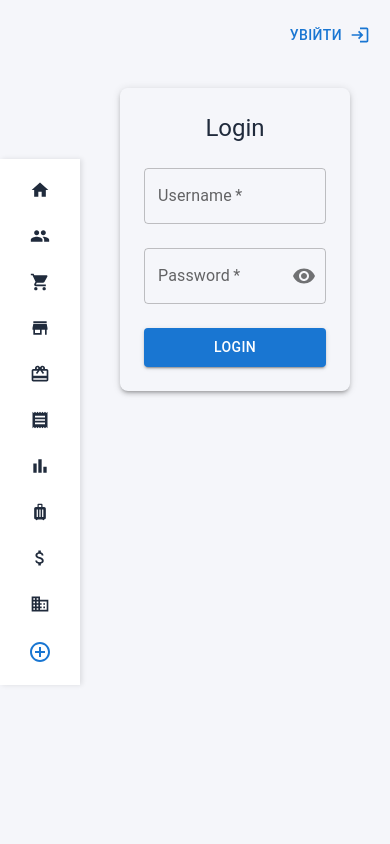
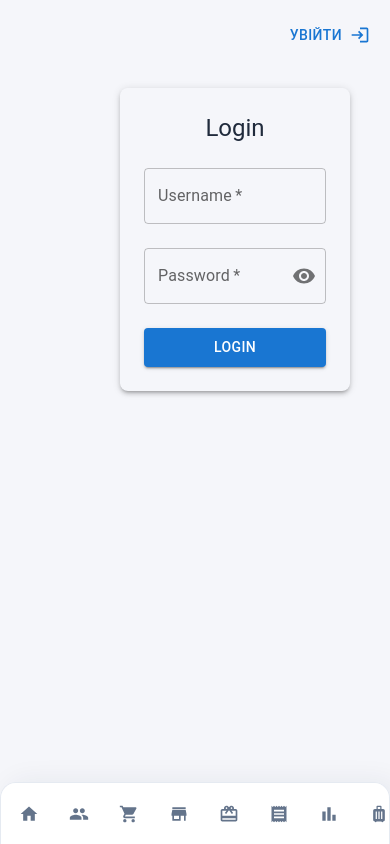
Before and after one commit to DragonDark13/crm_front_react, a React (Vite) app: page /crm_front_react/login in a window 390 px wide. Built offline with nearby package versions, Linux system fonts and the light colour scheme.

Commit message:
style: add responsive CRM sidebar class

```diff
--- a/src/components/Dachboard/Sidebar.tsx
+++ b/src/components/Dachboard/Sidebar.tsx
@@ -38,6 +38,7 @@ export const Sidebar: React.FC = () => {
 
     return (
         <Box
+            className="crm-sidebar"
             sx={{
                 width: 80, // Ширина сайдбару
                 height: 'auto',
```
